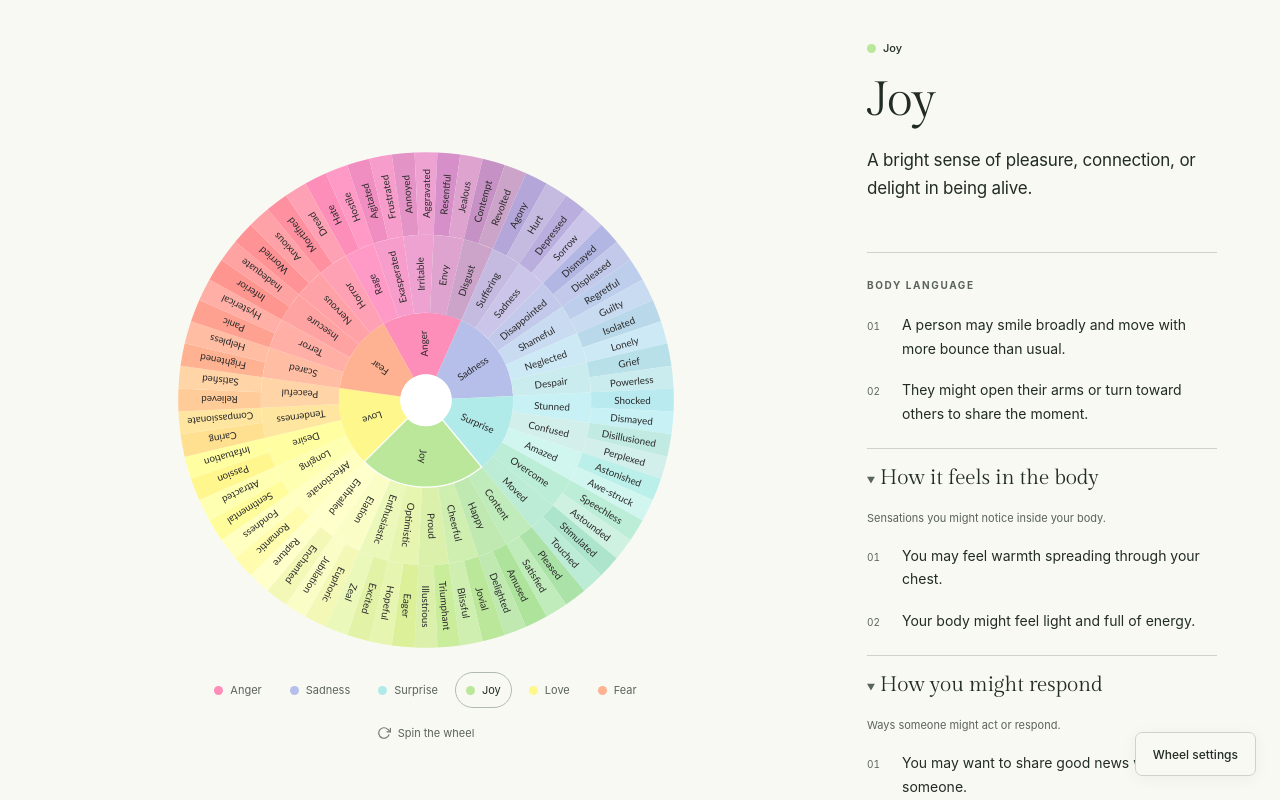
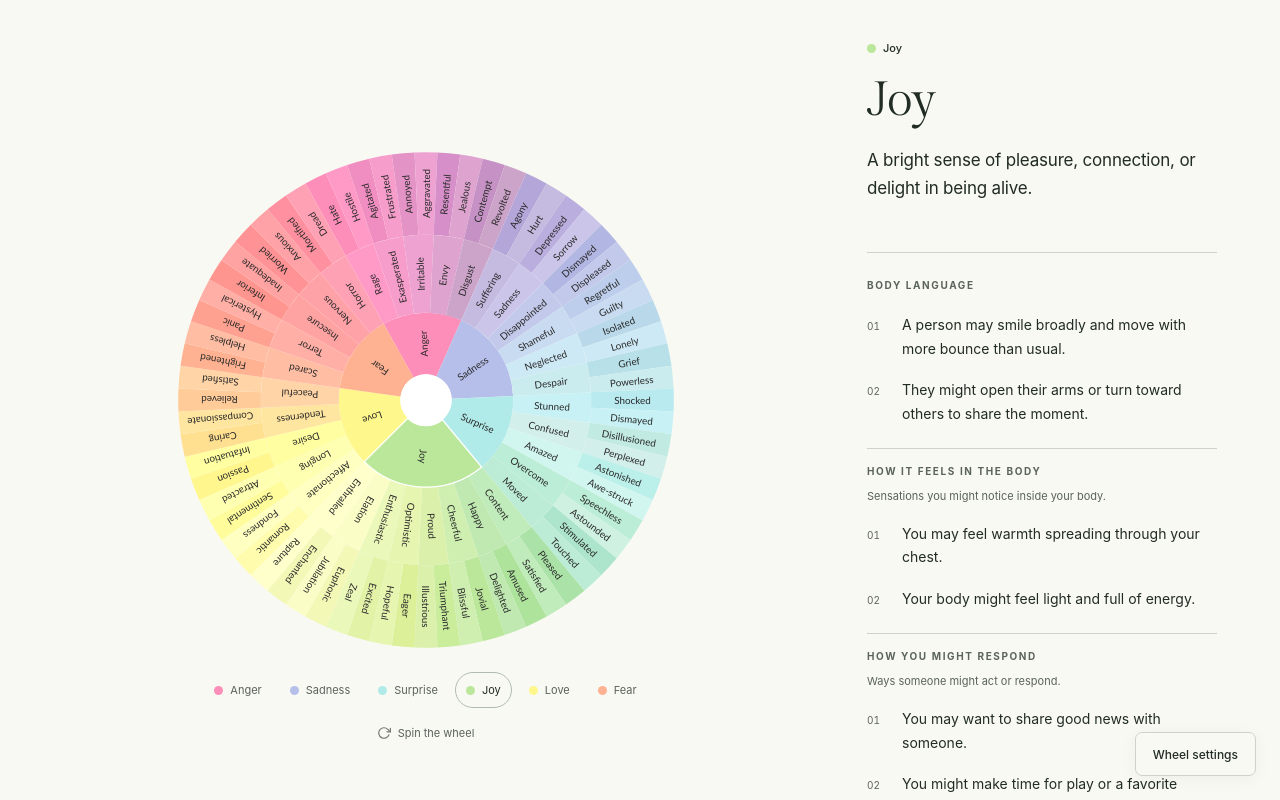
Before and after one commit to juleshaggard/department-of-emotions, a React (Vite) app: page / in a window 1280 px wide. Shown: the top 800 px of the page. Built offline with nearby package versions, Linux system fonts and the light colour scheme.

Commit message:
Update Site source

```diff
--- a/src/explorer/EmotionExplorer.jsx
+++ b/src/explorer/EmotionExplorer.jsx
@@ -1,4 +1,4 @@
-import { useCallback, useEffect, useMemo, useRef, useState } from 'react';
+import { useCallback, useEffect, useId, useMemo, useRef, useState } from 'react';
 import { explorerSectors as sectors, families } from './explorer-data.js';
 import { useWheelMotion } from './useWheelMotion.js';
 import { InteractiveWheel } from './InteractiveWheel.jsx';
@@ -11,14 +11,15 @@ import './explorer.css';
 const initialIndex = families.find(({ name }) => name === 'Joy').index;
 
 function ExperienceSection({ title, description, items }) {
+  const headingId = useId();
   return (
-    <details className="experience-section" open>
-      <summary><h2>{title}</h2></summary>
+    <section className="experience-section" aria-labelledby={headingId}>
+      <h2 className="section-kicker" id={headingId}>{title}</h2>
       <p className="experience-description">{description}</p>
       <ol>
         {items.map((item, index) => <li key={index}><span className="cue-number" aria-hidden="true">{String(index + 1).padStart(2, '0')}</span><p>{item}</p></li>)}
       </ol>
-    </details>
+    </section>
   );
 }
 function EmotionDetails({ active, familyColor }) {
@@ -46,7 +47,7 @@ function EmotionDetails({ active, familyColor }) {
         <p className="emotion-definition">{active.info.definition}</p>
 
         <section className="body-language" aria-labelledby="body-language-heading">
-          <p className="section-kicker" id="body-language-heading">Body language</p>
+          <h2 className="section-kicker" id="body-language-heading">Body language</h2>
           <ol>
             {active.info.bodyLanguage.map((cue, index) => (
               <li key={index}><span className="cue-number" aria-hidden="true">{String(index + 1).padStart(2, '0')}</span><p>{cue}</p></li>
--- a/src/explorer/explorer.css
+++ b/src/explorer/explorer.css
@@ -69,10 +69,6 @@
 .cue-number { font-size: 10px; color: var(--muted); font-variant-numeric: tabular-nums; }
 .body-language li p { font-size: 14px; line-height: 1.7; margin: 0; }
 .experience-section { margin-top: 22px; padding-top: 16px; border-top: 1px solid var(--line); }
-.experience-section > summary { min-height: 36px; cursor: pointer; color: var(--ink); }
-.experience-section > summary::marker { color: var(--muted); font-size: 12px; }
-.experience-section h2 { display: inline; font-family: 'Gilda Display', Georgia, serif; font-size: 21px; font-weight: 400; letter-spacing: -0.2px; }
-.experience-section > summary:focus-visible { outline: 3px solid oklch(42% 0.07 156); outline-offset: 4px; }
 .experience-description { margin: 8px 0 16px; color: var(--muted); font-size: 11px; line-height: 1.7; }
 .experience-section ol { list-style: none; margin: 0; padding: 0; }
 .experience-section li { display: grid; grid-template-columns: 23px 1fr; gap: 12px; align-items: baseline; margin-bottom: 18px; }
```
Also changed, not shown: 2 other files (tests, documents, lock files or other folders).
